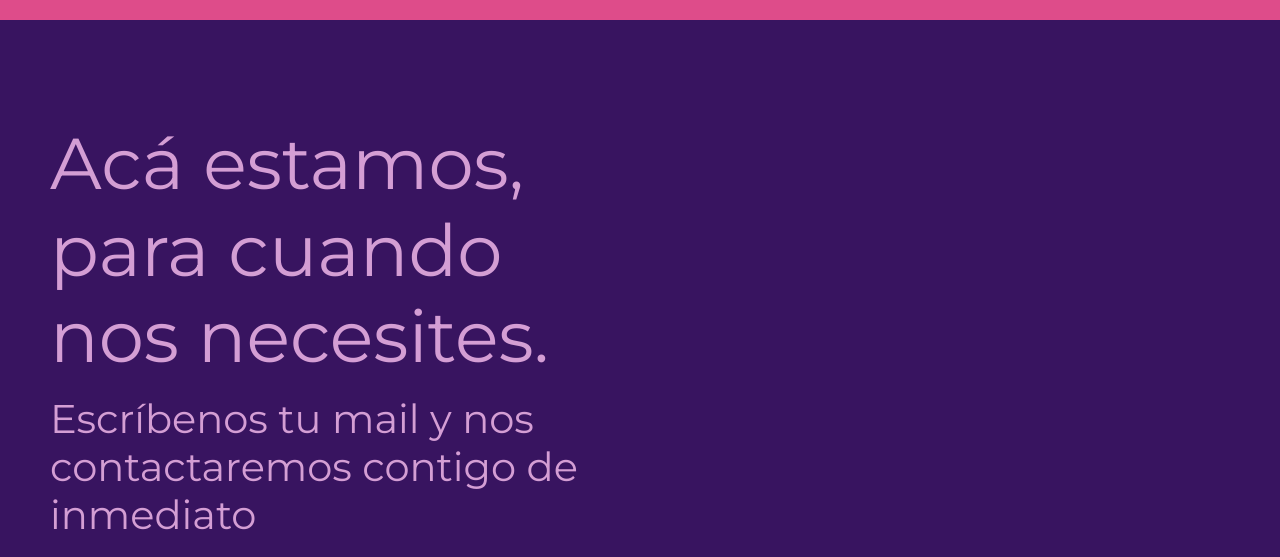
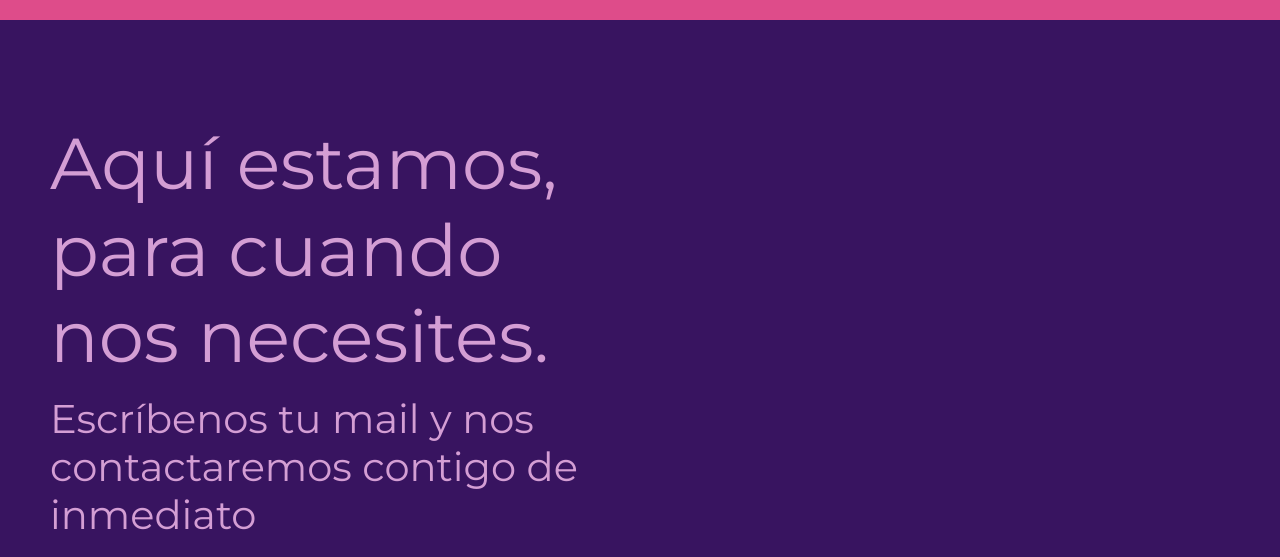
Before and after one commit to FerWelesik/UnBlockLoveFer, a website: page index.html in a window 1280 px wide. Shown: the part 3200-3757 px from the top of the page. Drawn offline with nearby package versions, Linux system fonts and the light colour scheme.

Commit message:
Actualizacion Index

```diff
--- a/index.html
+++ b/index.html
@@ -266,7 +266,7 @@
             <div class="col-lg-6 col-sm-12">
 
               <p class="texto-contacto column display-2">
-                Acá estamos, para cuando nos necesites.
+                Aquí estamos, para cuando nos necesites.
             </p>
             <p class="texto-contacto2 column display-6">
                 Escríbenos tu mail y nos contactaremos contigo de inmediato
```
